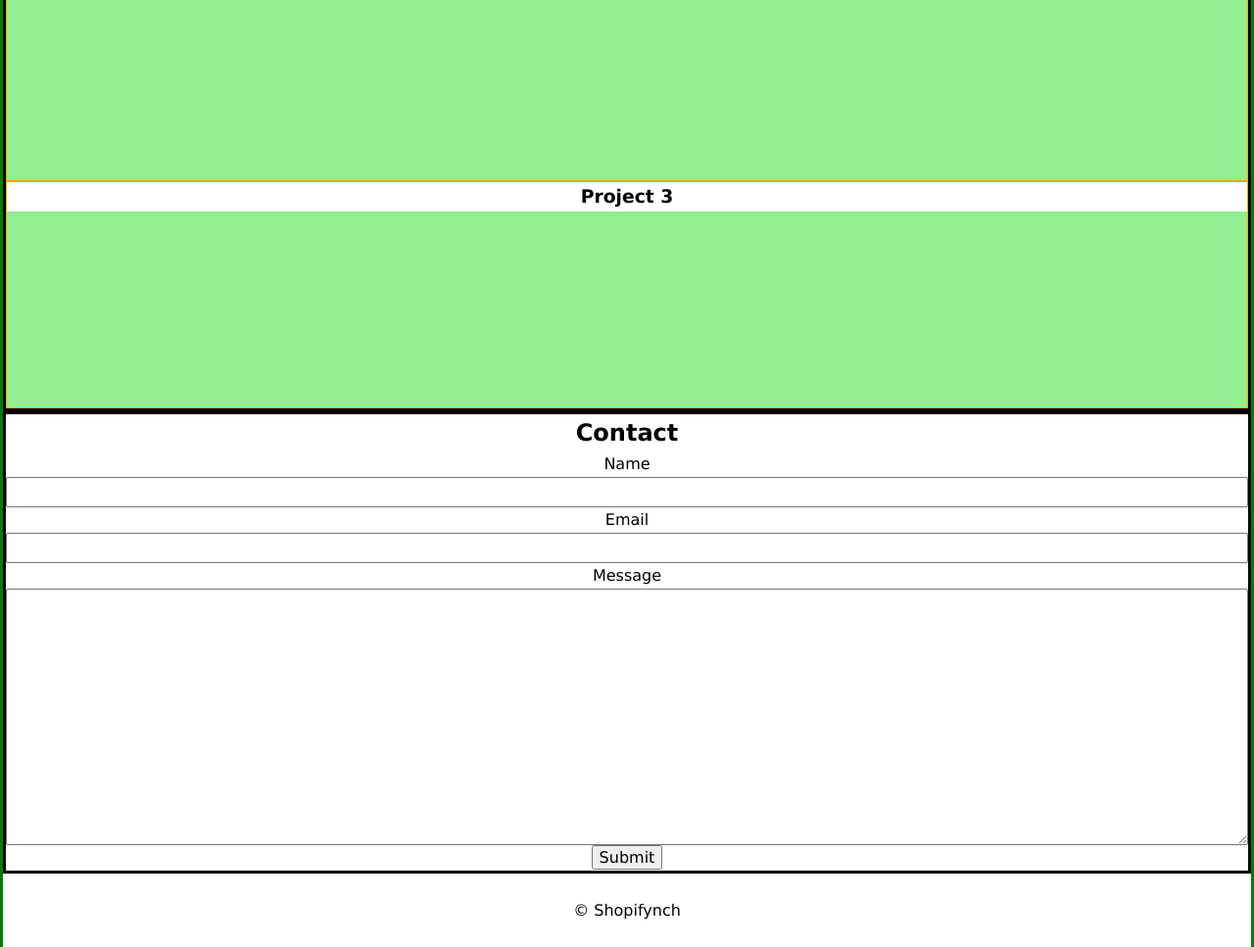
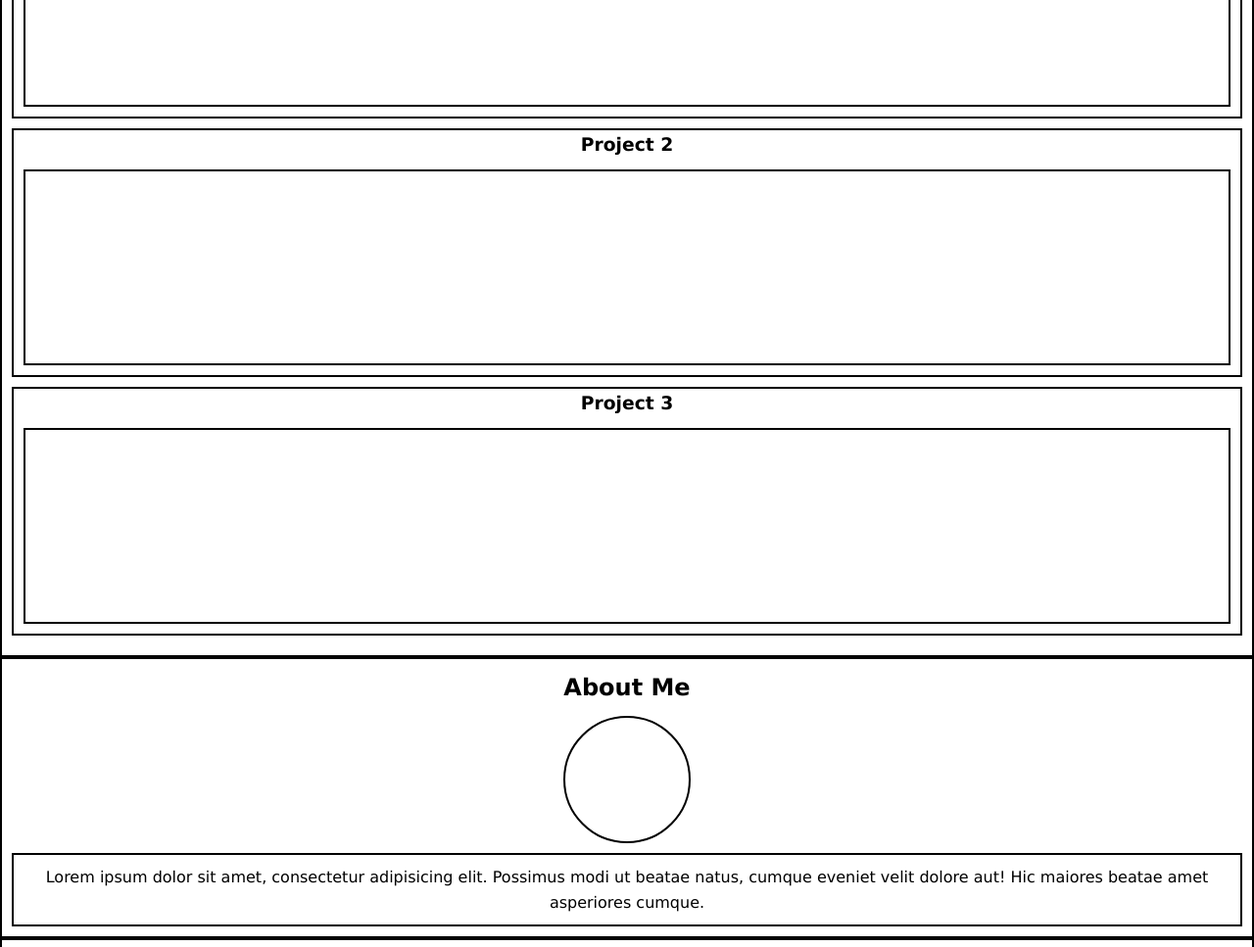
Before and after one commit to chrissoncrant/shopifynch, a plain HTML site: page index.html in a window 1280 px wide. Shown: the part 1680-2647 px from the top of the page at 98% size. Drawn offline with Linux system fonts and the light colour scheme.

Commit message:
wireframe further fleshed out

```diff
--- a/index.html
+++ b/index.html
@@ -82,6 +82,11 @@
                 </div>
             </div>
         </section>
+        <section id="about-me" class="bd">
+            <h2>About Me</h2>
+            <div id="headshot-container"></div>
+            <p>Lorem ipsum dolor sit amet, consectetur adipisicing elit. Possimus modi ut beatae natus, cumque eveniet velit dolore aut! Hic maiores beatae amet asperiores cumque.</p>
+        </section>
         <section id="contact-container" class="bd">
             <h2>Contact</h2>
             <form action="#">
--- a/style.css
+++ b/style.css
@@ -52,23 +52,27 @@ h2, h3 {
     text-align: center;
 }
 
-/* Not useful to me now, but will be when I start using React */
-/*
-#root, #__next {
-    isolation: isolate;
-} */
+p {
+    text-align: center;
+    padding: 10px;
+    border: 2px solid black;
+}
+
+section {
+    padding: 10px;
+}
 
 .bd {
-    border: 3px solid black;
+    border: 2px solid black;
 }
 
 .outer-container {
-    border: 3px solid green;
+    border: 0px solid green;
 }
 
 header {
     height: 100px;
-    background: cornflowerblue;
+    border: 2px solid black;
     padding: 10px;
     display: flex;
     justify-content: space-between;
@@ -78,7 +82,7 @@ header {
 .logo-container {
     height: 80px;
     width: 80px;
-    background-color: white;
+    background-color: black;
 }
 
 #hero-container {
@@ -94,7 +98,7 @@ header {
 .service {
     text-align: center;
     width: 80%;
-    background-color:  cornflowerblue;
+    border: 2px solid black;
     margin: 10px auto;
     padding: 10px;
 
@@ -107,21 +111,38 @@ header {
 }
 
 .project {
-    border: 1px solid orange;
+    border: 2px solid black;
+    margin: 10px auto;
 }
 
 .project-display {
     height: 200px;
-    background-color: lightgreen;
+    border: 2px solid black;
+    margin: 10px;
 }
 
-form {
-    text-align: center;
+#headshot-container {
+    height: 130px;
+    width: 130px;
+    border: 2px solid black;
+    border-radius: 50%;
+    margin: 10px auto;
 }
 
 .input-element {
     display: flex;
     flex-direction: column;
+    margin: 10px auto;
+    padding: 10px;
+}
+
+form {
+    border: 2px solid black;
+}
+
+input[type="submit"] {
+    width: calc(100% - 20px);
+    margin: 10px;
 }
 
 footer {
```
